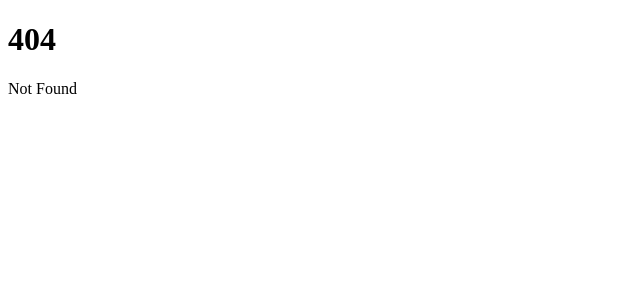
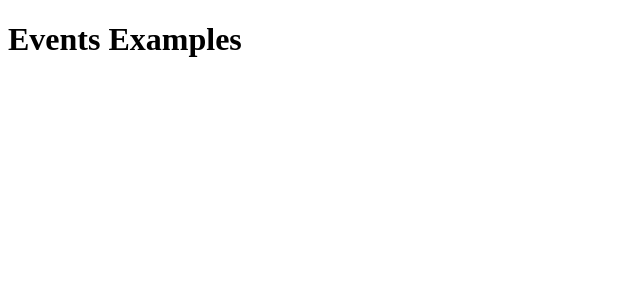
Before and after one commit to adobbs/learn-svelte, a SvelteKit app: page /events in a window 1280 px wide. Before the commit this address had no page. Shown: the top 300 px of the page, without its empty margins (0-640 px from the left). Built offline with nearby package versions, Linux system fonts and the light colour scheme.

Commit message:
Add events examples route

```diff
--- /dev/null
+++ b/src/routes/events/+page.svelte
@@ -0,0 +1 @@
+<h1>Events Examples</h1>
```
